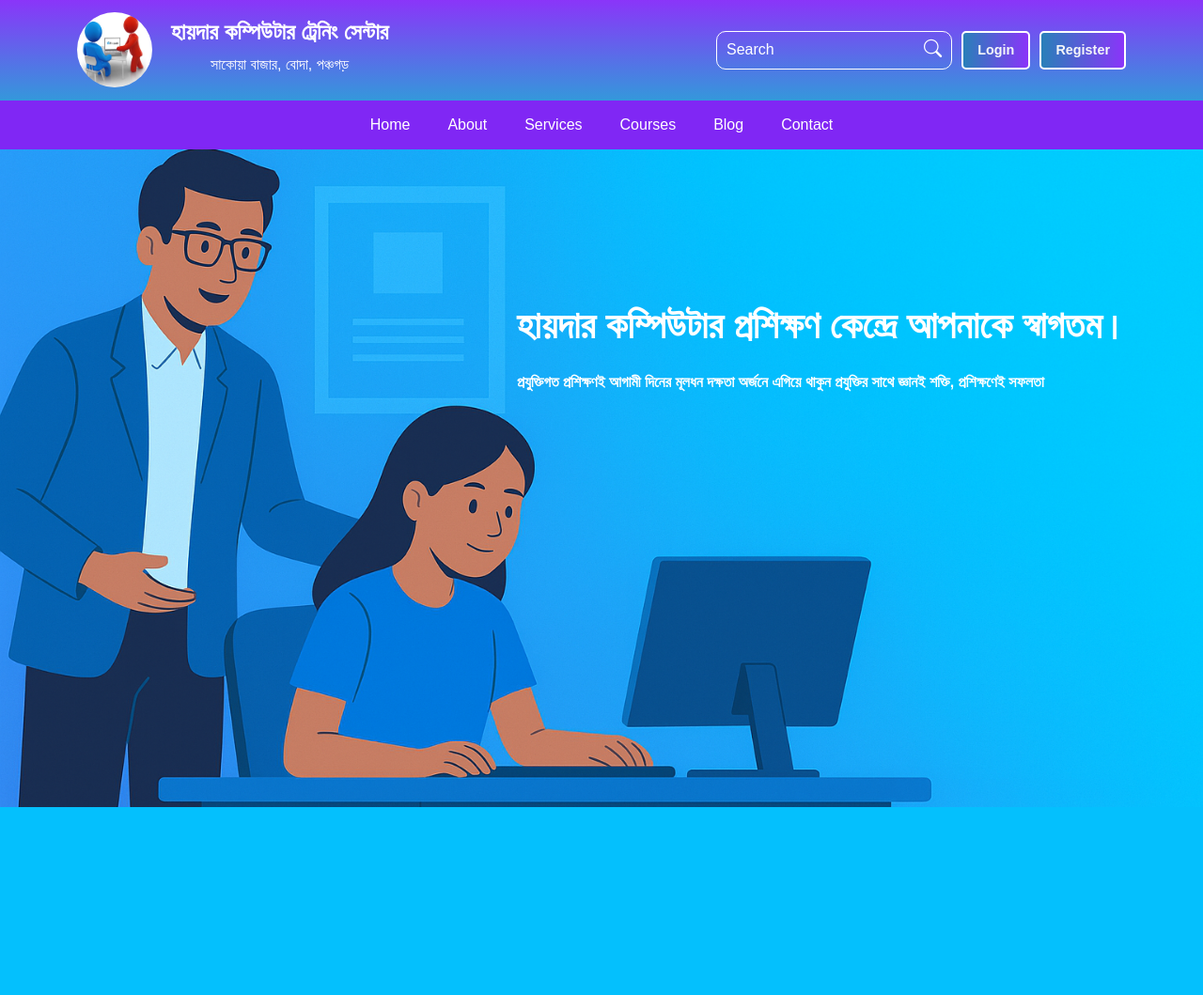
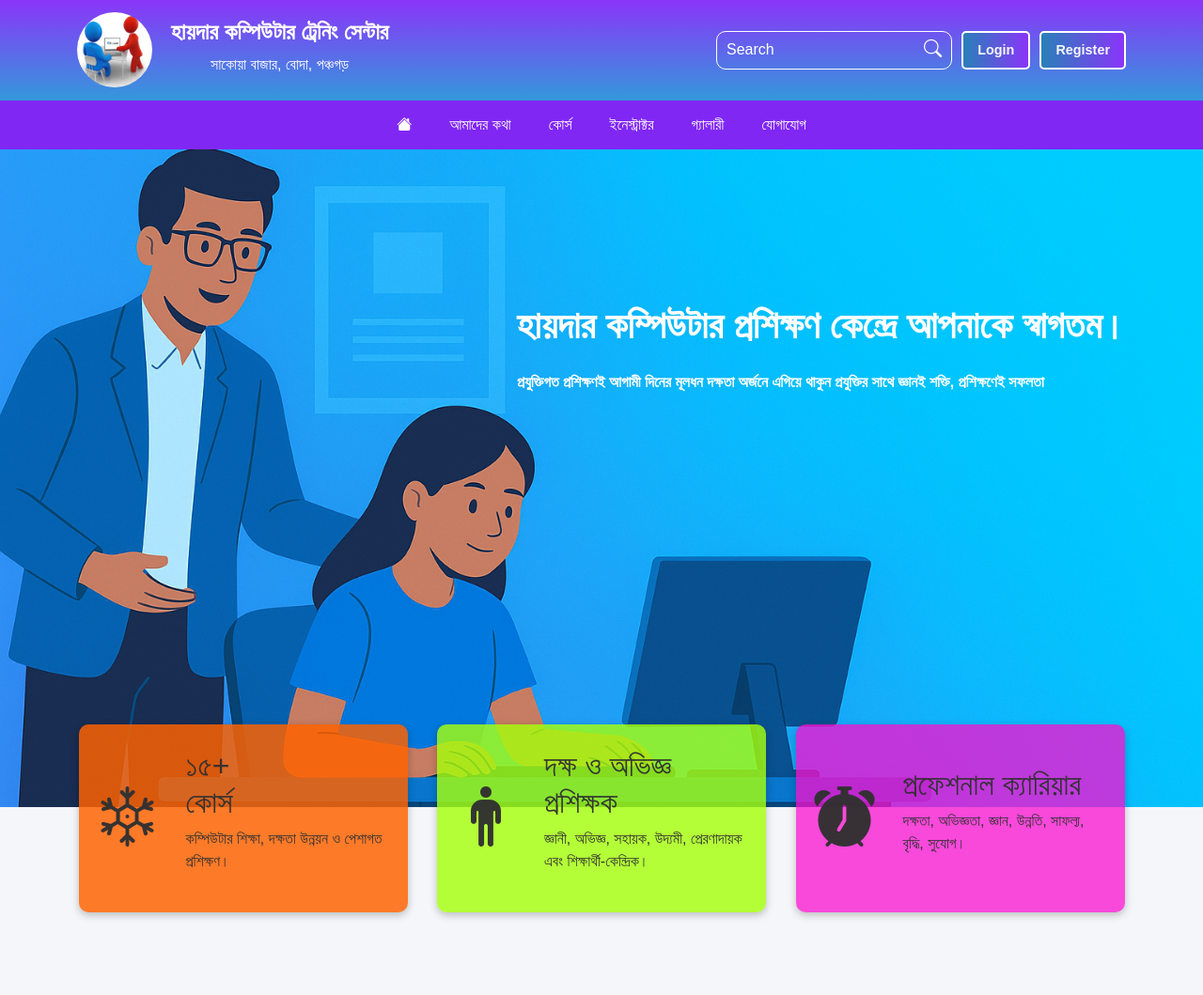
Before and after one commit to sarower2004/haidercomputer-site, a PHP site: page /user/dashboard.php in a window 1280 px wide. Shown: the whole page at 94% size. Before the commit the page ends 859 px from the top, so only its background shows below. Run offline with PHP 8.4, Linux system fonts and the light colour scheme.

Commit message:
detail card added

```diff
--- a/user/assets/css/style.css
+++ b/user/assets/css/style.css
@@ -108,7 +108,7 @@ header {
 }
 
 .dropdown > a:hover {
-  color: #8a35f9;
+  color: #3498db;
 }
 
 /* Dropdown content (hidden by default) */
@@ -120,6 +120,8 @@ header {
   box-shadow: 0 8px 16px rgba(0,0,0,0.2);
   z-index: 99;
   overflow: hidden;
+  background: var(--nav-color);
+
 }
 
 /* Dropdown links */
@@ -372,3 +374,46 @@ header {
 .login-items a:hover{
   color: #8a35f9;
 }
+
+/* details card */
+/* .details-section{
+  margin-top: -120px;
+} */
+ .details-wrapper{
+  display: flex;
+  justify-content: space-evenly;
+  align-items: center;
+  gap: 30px;
+  margin-bottom: 100px;
+ }
+.details-card{
+  width: 350px;
+  height: 200px;
+  padding: 20px;
+  background-color: #fe6200d6;
+  color: #313131f7;
+  font-weight: 500;
+  display: flex;
+  justify-content: center;
+  align-items: center;
+  gap: 30px;
+  box-shadow: rgba(0, 0, 0, 0.24) 0px 3px 8px;
+  border-radius: 10px;
+  margin-top: -100px;
+  transform: translateY(30px);
+  animation: detail-card 3s linear infinite;
+}
+@keyframes detail-card {
+  0%{
+    transform: translateY(0px);
+  }
+  50%{
+    transform: translateY(30px);
+  }
+  100%{
+    transform: translateY(0px);
+  }
+}
+.details-icon{
+  font-size: 4rem;
+}
--- a/user/dashboard.php
+++ b/user/dashboard.php
@@ -17,8 +17,10 @@ if (isset($_GET['id'])) {
         require "register.php";
     } elseif ($id === "login") {
         require "login.php";
-    } elseif ($id == 3) {
-        require "services.php";
+    } elseif ($id === "instuctor-page") {
+        require "instructor.php";
+    }elseif ($id === "course-page") {
+        require "courses.php";
     } else {
         // If id does not match, load default
         require "home.php";
--- a/user/home.php
+++ b/user/home.php
@@ -1,7 +1,41 @@
-<div class="banner">
+<div class="banner" id="#home">
     <div class="banner-head">
       <h1>হায়দার কম্পিউটার প্রশিক্ষণ কেন্দ্রে আপনাকে স্বাগতম।</h1>
       <p>প্রযুক্তিগত প্রশিক্ষণই আগামী দিনের মূলধন দক্ষতা অর্জনে এগিয়ে থাকুন প্রযুক্তির সাথে
           জ্ঞানই শক্তি, প্রশিক্ষণেই সফলতা</p>
     </div>
   </div>
+
+<section class="details-section">
+  <div class="container">
+    <div class="details-wrapper">
+      <div class="details-card">
+        <div class="details-icon">
+          <i class="bi bi-snow3"></i>
+        </div>
+        <div class="details-text">
+          <h2>১৫+ <br> কোর্স</h2>
+          <p>কম্পিউটার শিক্ষা, দক্ষতা উন্নয়ন ও পেশাগত প্রশিক্ষণ।</p>
+        </div>
+      </div>
+      <div class="details-card" style="background-color: #a6ff0ccf;">
+        <div class="details-icon">
+          <i class="bi bi-person-standing"></i>
+        </div>
+        <div class="details-text">
+          <h2 style="font-size: 2rem; font-weight: 700px;">দক্ষ ও অভিজ্ঞ প্রশিক্ষক</h2>
+          <p>জ্ঞানী, অভিজ্ঞ, সহায়ক, উদ্যমী, প্রেরণাদায়ক এবং শিক্ষার্থী-কেন্দ্রিক।</p>
+        </div>
+      </div>
+      <div class="details-card" style="background-color: #fa0fcfbf;">
+        <div class="details-icon">
+          <i class="bi bi-alarm-fill"></i>
+        </div>
+        <div class="details-text">
+          <h2>প্রফেশনাল ক্যারিয়ার</h2>
+          <p>দক্ষতা, অভিজ্ঞতা, জ্ঞান, উন্নতি, সাফল্য, বৃদ্ধি, সুযোগ।</p>
+        </div>
+      </div>
+    </div>
+  </div>
+</section>
--- a/user/includes/header.php
+++ b/user/includes/header.php
@@ -7,6 +7,7 @@
   <script src="https://cdn.jsdelivr.net/npm/bootstrap@5.3.2/dist/js/bootstrap.bundle.min.js"></script>
   <link href="https://cdnjs.cloudflare.com/ajax/libs/bootstrap-icons/1.10.5/font/bootstrap-icons.min.css" rel="stylesheet">
   <link rel="stylesheet" href="assets/css/style.css?v=2">
+  <link rel="stylesheet" href="https://cdn.jsdelivr.net/npm/bootstrap-icons@1.11.0/font/bootstrap-icons.css">
 
 </head>
 <body>
@@ -46,15 +47,10 @@
           <section>
             <ul class="navbar">
               <li class="dropdown">
-                <a href="index.php">Home</a>
-                <div class="dropdown-content">
-                  <a href="#">Home 1</a>
-                  <a href="#">Home 2</a>
-                  <a href="#">Home 3</a>
-                </div>
+                <a href="index.php"><i class="bi bi-house-fill"></i></a>
               </li>
               <li class="dropdown">
-                <a href="#">About</a>
+                <a href="#">আমাদের কথা</a>
                 <div class="dropdown-content">
                   <a href="#">Team</a>
                   <a href="#">History</a>
@@ -62,31 +58,20 @@
                 </div>
               </li>
               <li class="dropdown">
-                <a href="#">Services</a>
+                <a href="?id=course-page">কোর্স</a>
+              </li>
+              <li class="dropdown">
+                <a href="?id=instuctor-page">ইনেস্ট্রাক্টর</a>
+              </li>
+              <li class="dropdown">
+                <a href="#">গ্যালারী</a>
                 <div class="dropdown-content">
-                  <a href="#">Web Design</a>
-                  <a href="#">Development</a>
-                  <a href="#">SEO</a>
+                  <a href="#">ফটো গ্যালারি</a>
+                  <a href="#">ভিডিও গ্যালারি</a>
                 </div>
               </li>
               <li class="dropdown">
-                <a href="#">Courses</a>
-                <div class="dropdown-content">
-                  <a href="#">Web</a>
-                  <a href="#">Programming</a>
-                  <a href="#">Graphics</a>
-                </div>
-              </li>
-              <li class="dropdown">
-                <a href="#">Blog</a>
-                <div class="dropdown-content">
-                  <a href="#">Latest News</a>
-                  <a href="#">Tutorials</a>
-                  <a href="#">Events</a>
-                </div>
-              </li>
-              <li class="dropdown">
-                <a href="#">Contact</a>
+                <a href="#">যোগাযোগ</a>
                 <div class="dropdown-content">
                   <a href="#">Email</a>
                   <a href="#">Phone</a>
```
Also changed, not shown: user/courses.php (added), user/instructor.php (added).
